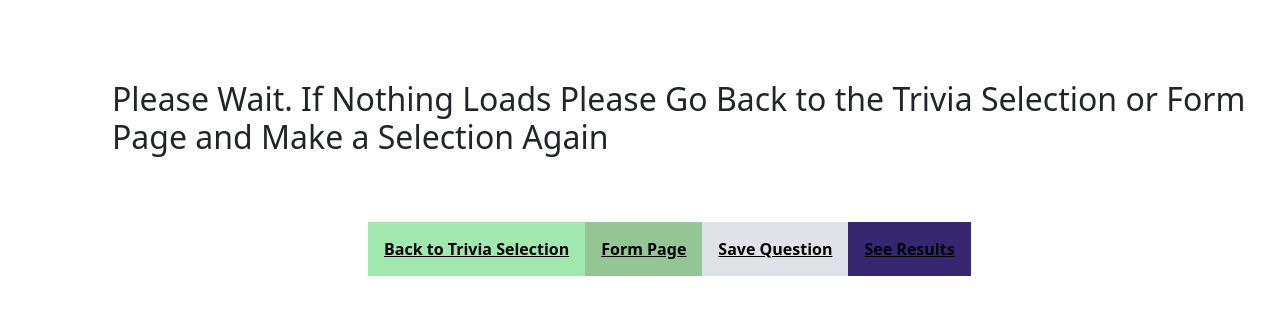
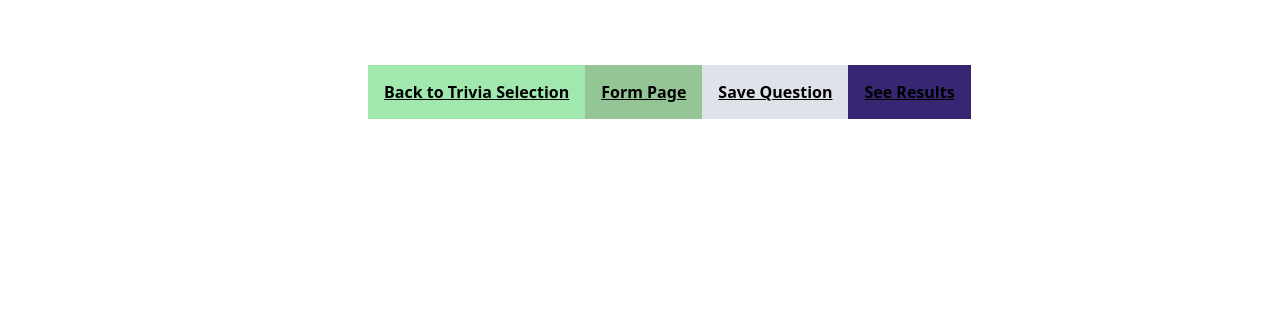
Before and after one commit to Universal-Patois/what-do-you-know, a React (Create React App) app: page /quiz in a window 1280 px wide. Shown: the top 314 px of the page. Built offline with nearby package versions, Linux system fonts and the light colour scheme.

Commit message:
Refactor: Start fixing type errors in App component

```diff
--- a/src/components/App/App.tsx
+++ b/src/components/App/App.tsx
@@ -8,19 +8,29 @@ import Form from "../Form/Form";
 import Quiz from "../Quiz/Quiz";
 import "./App.css";
 
+type Question = {
+  id: number;
+  questionNumber: number;
+  topic: string;
+  difficulty: string;
+  question: string;
+  correctAnswer: string;
+  choices: string[];
+}
+
 const App = () => {
 
   const [triviaType, setTriviaType] = useState('')
   const [savedQuestions, setSavedQuestions] = useState([])
-  const [quizQuestions, setQuizQuestions] = useState([])
-  const [currentQuestion, setCurrentQuestion] = useState({})
+  const [quizQuestions, setQuizQuestions] = useState<Question[]>([])
+  const [currentQuestion, setCurrentQuestion] = useState(null || {})
   const [correctAnswer, setCorrectAnswer] = useState('')
 
-  const selectCategory = (type) => {
+  const selectCategory = (type: string) => {
     setTriviaType(type)
   };
 
-  const addQuestions = (quizQuestions) => {
+  const addQuestions = (quizQuestions: Question[]) => {
     setQuizQuestions(quizQuestions)
     setCurrentQuestion(quizQuestions[0])
     setCorrectAnswer(quizQuestions[0].correctAnswer)
@@ -31,7 +41,7 @@ const App = () => {
       setSavedQuestions([...savedQuestions, currentQuestion]);
   };
 
-  const showQuestion = (id) => {
+  const showQuestion = (id: number) => {
     const question = quizQuestions.find( (question) => question.id === id)
     setCurrentQuestion(question)
     setCorrectAnswer(question.correctAnswer)
--- a/src/components/Quiz/Quiz.tsx
+++ b/src/components/Quiz/Quiz.tsx
@@ -24,54 +24,54 @@ const Quiz = ({ correctAnswer, currentQuestion, quizQuestions, showQuestion, sav
   };
 
   return (
-    <>
-      {!submitted ? (
-        <>
-          <div className="card-container">
-            {quizQuestions.map((question, index) => (
-              <QuestionCard
-                questionNumber={index + 1}
-                question={question.question}
-                showQuestion={showQuestion}
-                id={question.id}
-                key={question.id}
-              />
-            ))}
-          </div>
-          <div className="question-container">
-            {currentQuestion.choices &&
-            currentQuestion.choices.length ? (
-              <>
-                <h3 className="question-number">
-                  Question {currentQuestion.questionNumber}
-                </h3>
-                <h2 className="question">
-                  {currentQuestion.question}
-                </h2>
-                <Question
-                  choices={currentQuestion.choices}
-                  id={currentQuestion.id}
-                  checkAnswer={checkAnswer}
-                />
+    // <>
+    //   {!submitted ? (
+    //     <>
+    //       <div className="card-container">
+    //         {quizQuestions.map((question, index) => (
+    //           <QuestionCard
+    //             questionNumber={index + 1}
+    //             question={question.question}
+    //             showQuestion={showQuestion}
+    //             id={question.id}
+    //             key={question.id}
+    //           />
+    //         ))}
+    //       </div>
+    //       <div className="question-container">
+    //         {currentQuestion.choices &&
+    //         currentQuestion.choices.length ? (
+    //           <>
+    //             <h3 className="question-number">
+    //               Question {currentQuestion.questionNumber}
+    //             </h3>
+    //             <h2 className="question">
+    //               {currentQuestion.question}
+    //             </h2>
+    //             <Question
+    //               choices={currentQuestion.choices}
+    //               id={currentQuestion.id}
+    //               checkAnswer={checkAnswer}
+    //             />
 
-                <h3 className="message">
-                  The Last Answer that is Clicked will be Saved
-                </h3>
-              </>
-            ) : (
-              <h2 className="load-message">
-                Please Wait. If Nothing Loads Please Go Back to the Trivia
-                Selection or Form Page and Make a Selection Again
-              </h2>
-            )}
-          </div>
-        </>
-      ) : (
-        <Results
-          quizQuestions={quizQuestions}
-          score={score}
-        />
-      )}
+    //             <h3 className="message">
+    //               The Last Answer that is Clicked will be Saved
+    //             </h3>
+    //           </>
+    //         ) : (
+    //           <h2 className="load-message">
+    //             Please Wait. If Nothing Loads Please Go Back to the Trivia
+    //             Selection or Form Page and Make a Selection Again
+    //           </h2>
+    //         )}
+    //       </div>
+    //     </>
+    //   ) : (
+    //     <Results
+    //       quizQuestions={quizQuestions}
+    //       score={score}
+    //     />
+    //   )}
 
       <nav className="nav-bar">
         {submitted && (
@@ -101,7 +101,7 @@ const Quiz = ({ correctAnswer, currentQuestion, quizQuestions, showQuestion, sav
           </>
         )}
       </nav>
-    </>
+    // </>
   );
 }
 
```
